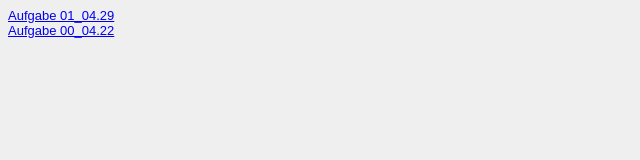
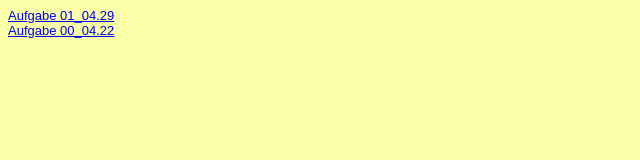
Before and after one commit to LenHu404/gis_SoSe_2020, a plain HTML site: page Steckbrief/steckbrief.htm in a window 1280 px wide. Shown: the whole page, without its empty margins (0-640 px from the left). Drawn offline with Linux system fonts and the light colour scheme.

Commit message:
Kleine Änderungen

```diff
--- a/Steckbrief/steckbrief.htm
+++ b/Steckbrief/steckbrief.htm
@@ -7,7 +7,7 @@
 body {
 	font-family: arial;
 	font-size: small;
-	background: #eeee
+	background: rgba(249, 255, 162, 0.933)
 }
 </style>
 </head>
```
Also changed, not shown: Steckbrief/Aufgabe_01.html (+4 -3 lines).
